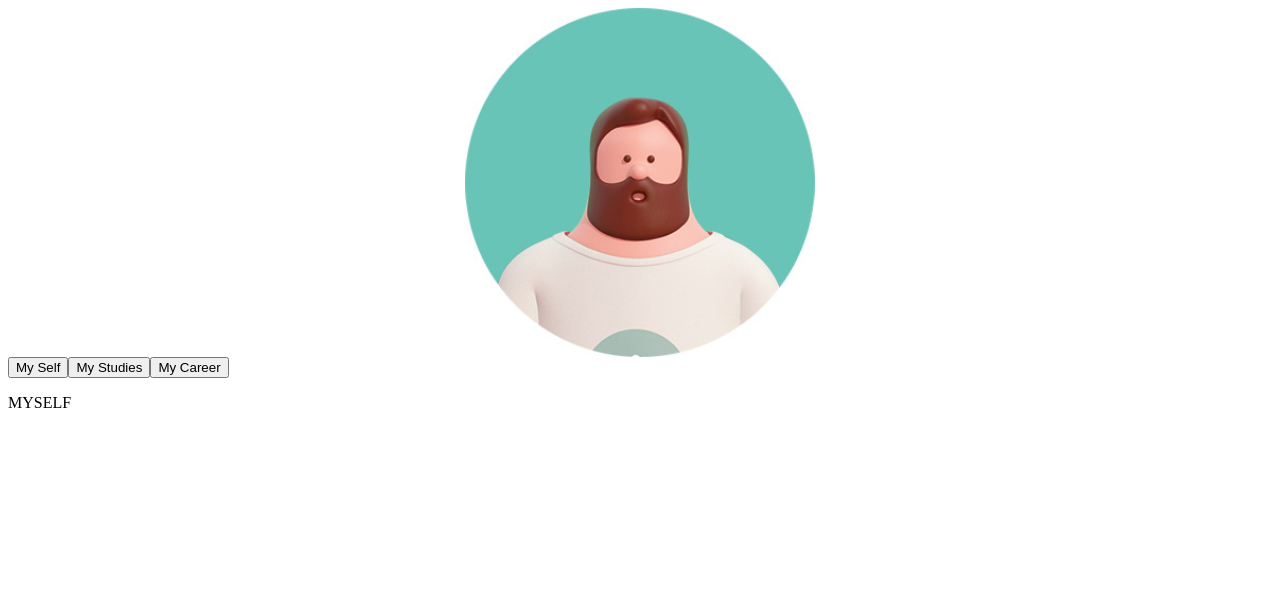
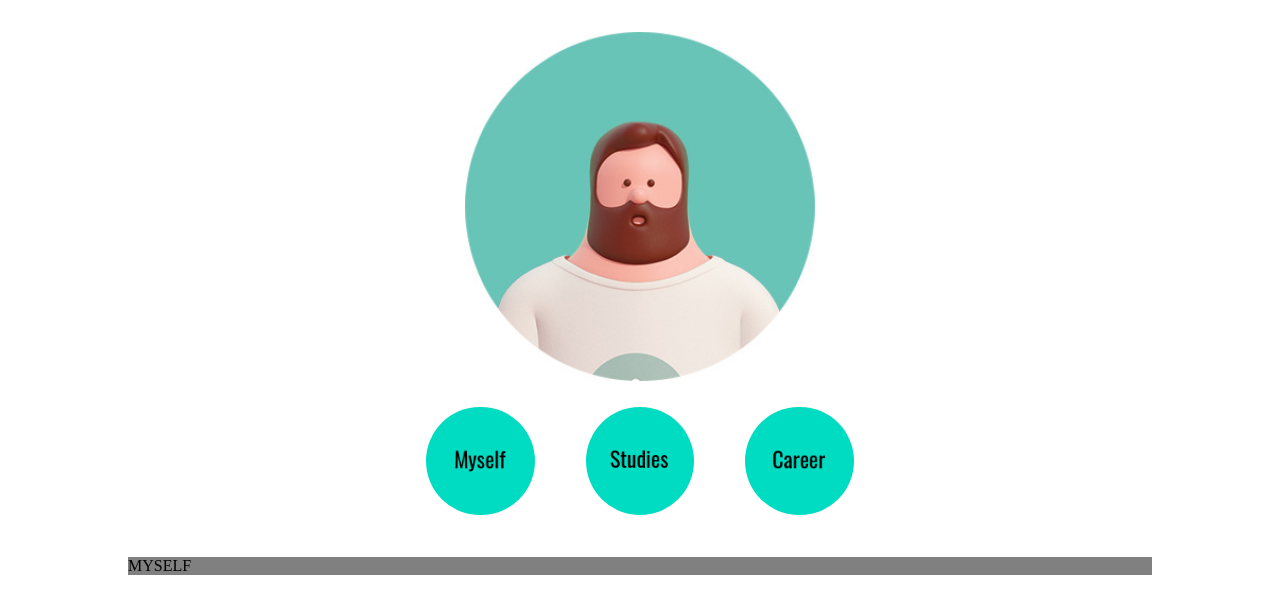
Before and after one commit to SergioGiraldez/CVWeb, a plain HTML site: page index.html in a window 1280 px wide. Drawn offline with nearby package versions, Linux system fonts and the light colour scheme.

Commit message:
Buttons added, dynamic panel working, some styles

```diff
--- a/reactScripts.js
+++ b/reactScripts.js
@@ -1,7 +1,7 @@
 const e = React.createElement;
 
 function Button(props){
-  return e('button',{onClick:props.handleClick},props.name)
+  return e('button',{onClick:props.handleClick,id: props.name},null)
 }
 
 function MainPanel(props){
@@ -43,9 +43,9 @@ class ContentManager extends React.Component {
       return e(
         'div',{id: 'container'},e(
           'div',{id: 'button_container'},
-            e(Button,{handleClick:this.changeToMyself,name:'My Self'},null),
-            e(Button,{handleClick:this.changeToMystudies,name:'My Studies'},null),
-            e(Button,{handleClick:this.changeToMycareer,name:'My Career'},null)),
+            e(Button,{handleClick:this.changeToMyself,name:'myselfbtn'},null),
+            e(Button,{handleClick:this.changeToMystudies,name:'studiesbtn'},null),
+            e(Button,{handleClick:this.changeToMycareer,name:'careerbtn'},null)),
           e('div',{id: 'info_container'},e(MainPanel,{name:this.state.value},null))
       );
   }
--- a/style.css
+++ b/style.css
@@ -1,3 +1,14 @@
+html{
+  height: 100%;
+}
+body{
+  margin:4vh 0 0 0;
+  height: 96vh;
+}
+#root ,#container {
+  height: cover;
+}
+
 #prfl_pic {
   display: block;
   margin-left: auto;
@@ -5,3 +16,40 @@
   width: 40%;
   max-width: 350px;
 }
+#container {
+  margin: auto;
+  width: 80%;
+  height: 100%;
+}
+#button_container {
+  text-align: center;
+}
+
+#info_container {
+  background-color: grey;
+  width: 100%;
+  height: 100%;
+}
+
+#button_container button {
+  border-radius: 50%;
+  padding: calc(35px + 1.5vw) calc(35px + 1.5vw);
+  margin: 2vw;
+}
+#myselfbtn {
+  background: url(myselfbtn.jpg) no-repeat;
+  background-size: cover;
+  border: 0;
+}
+
+#studiesbtn {
+  background: url(studiesbtn.jpg) no-repeat;
+  background-size: cover;
+  border: 0;
+}
+
+#careerbtn {
+  background: url(careerbtn.jpg) no-repeat;
+  background-size: cover;
+  border: 0;
+}
```
Also changed, not shown: careerbtn.jpg (added), myselfbtn.jpg (added), studiesbtn.jpg (added).
